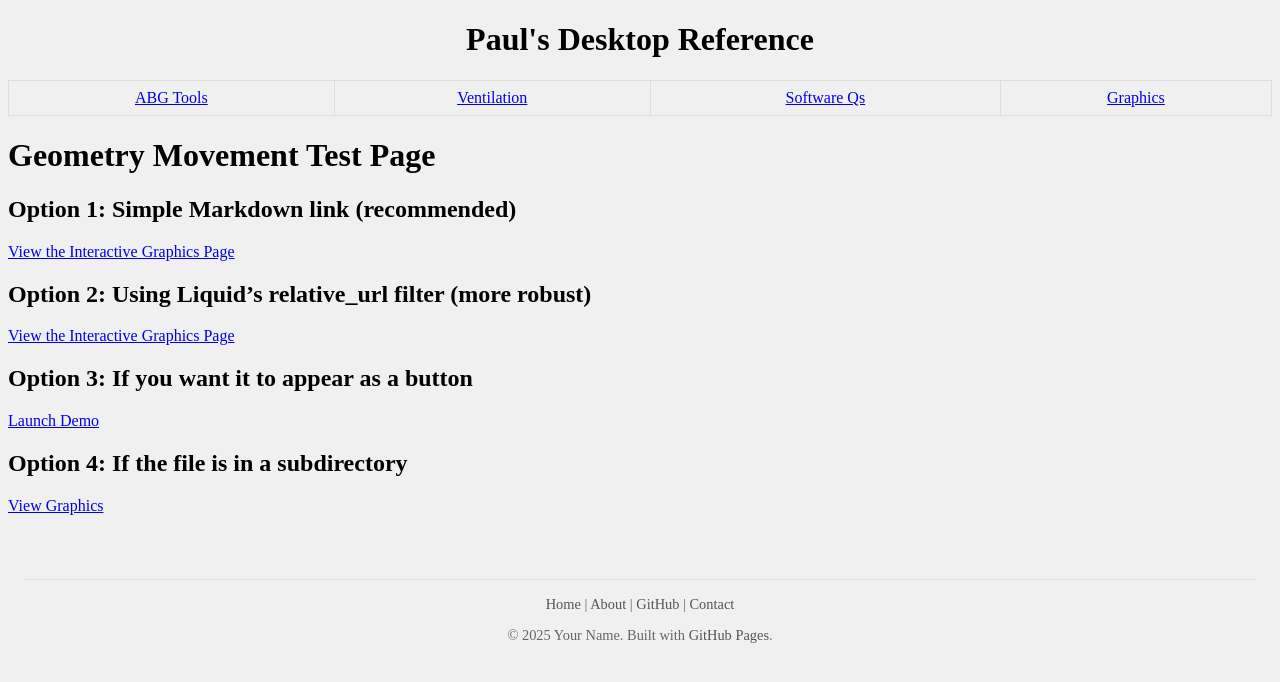
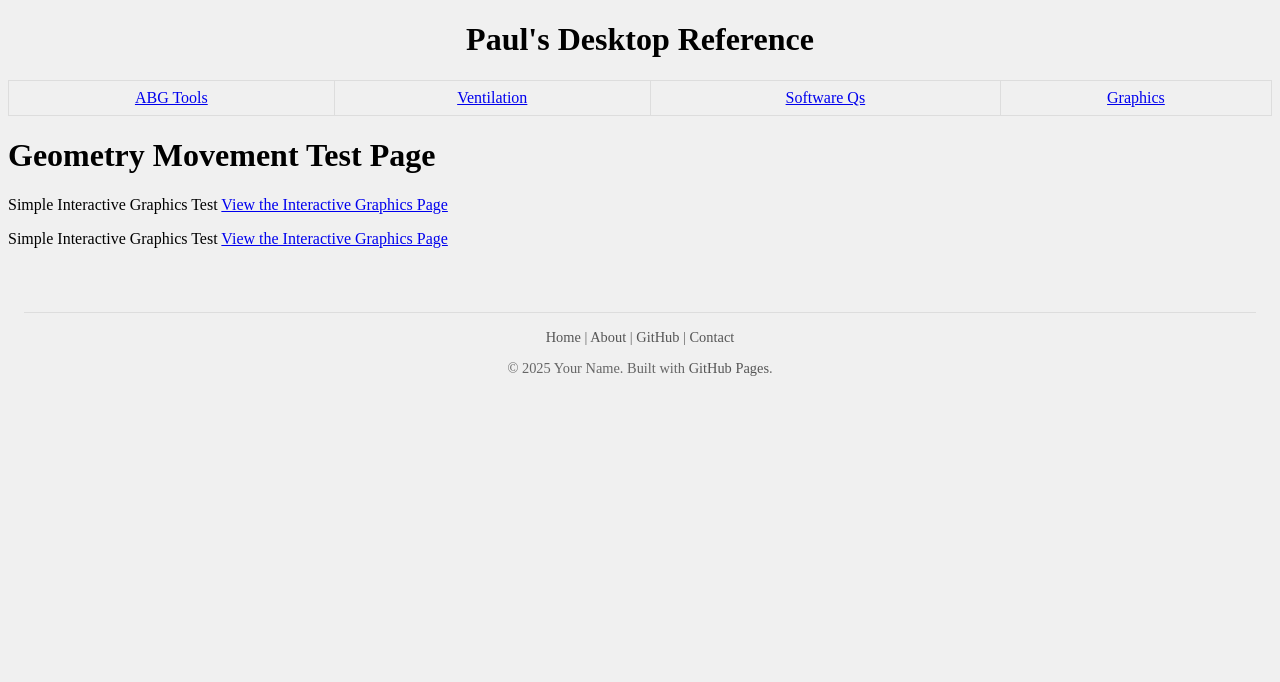
Before and after one commit to ZBZFirst/info, a Jekyll site: the page built from graphicsindex.md, in a window 1280 px wide. Shown: the top 682 px of the page. Built offline with Jekyll 4.4.1, drawn with Linux system fonts in a browser that asks for light colours.

Commit message:
Update graphicsindex.md

```diff
--- a/graphicsindex.md
+++ b/graphicsindex.md
@@ -5,14 +5,8 @@ title: Interactive Draggable Graphics
 
 # Geometry Movement Test Page
 
-## Option 1: Simple Markdown link (recommended)
+Simple Interactive Graphics Test
 [View the Interactive Graphics Page](/info/graphics.html)
 
-## Option 2: Using Liquid's relative_url filter (more robust)
-[View the Interactive Graphics Page]({{ "/info/graphics.html" | relative_url }})
-
-## Option 3: If you want it to appear as a button
-[Launch Demo]({{ "/info/graphics.html" | relative_url }}){: .btn .btn-primary }
-
-## Option 4: If the file is in a subdirectory
-[View Graphics]({{ "/info/graphics.html" | relative_url }})
+Simple Interactive Graphics Test
+[View the Interactive Graphics Page](/info/graphics1.html)
```
